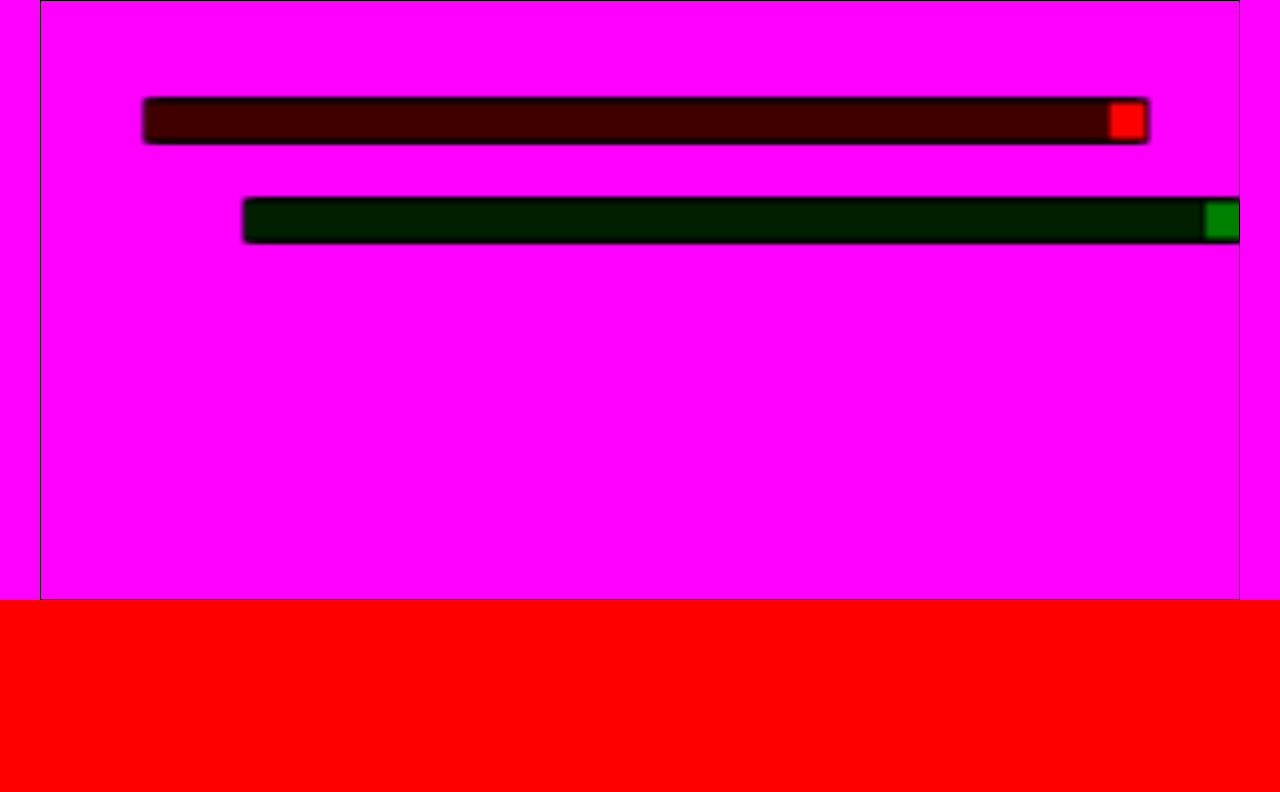
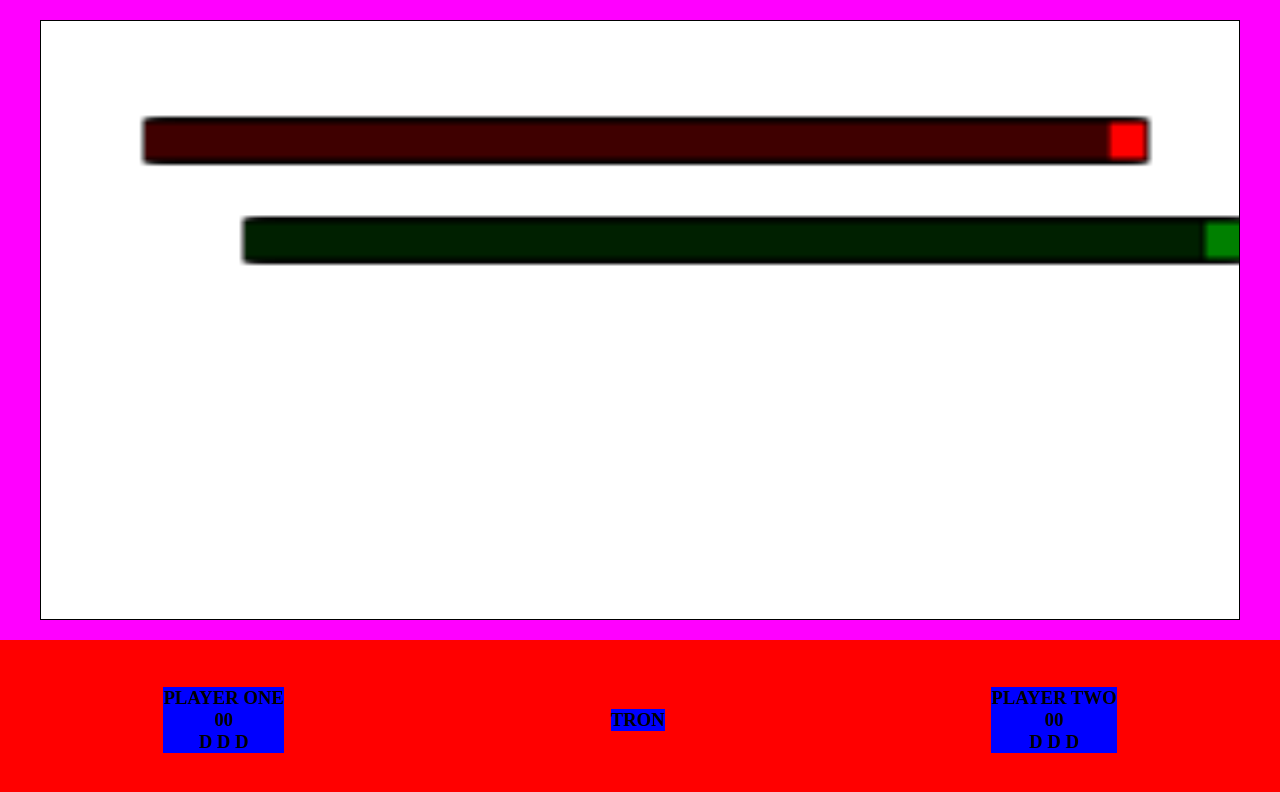
Before and after one commit to gmasterofnone/tron-classic, a website built with webpack: page index.html in a window 1280 px wide. Built offline with nearby package versions, Linux system fonts and the light colour scheme.

Commit message:
Adjust player score positions

```diff
--- a/game.css
+++ b/game.css
@@ -6,11 +6,10 @@
 
 body {
   display: grid;
-  grid-template-rows: 3fr 1fr;
+  grid-template-rows: 4fr 1fr;
   width: 100%;
   height: 100vh;
 }
-
 
 .game-map {
   display: flex;
@@ -18,7 +17,6 @@ body {
   justify-content: center;
   grid-template-rows: 1 / span 1;
   background-color: magenta;
-
 }
 
 #game {
@@ -27,13 +25,23 @@ body {
   display: block;
   width: 1200px;
   height: 600px;
+  background-color: white;
 }
 
 .start-screen {
   display: none;
 }
+
 .game-controls {
   display: flex;
+  align-content: center;
+  justify-content: space-around;
   grid-template-rows: 2 / span 1;
   background-color: red;
 }
+
+.player-one, .game-status, .player-two {
+  background-color: blue;
+  align-self: center;
+  text-align: center;
+}
--- a/index.html
+++ b/index.html
@@ -13,10 +13,17 @@
   </section>
   <section class="game-controls">
     <article class="player-one">
+      <h3>PLAYER ONE</h3>
+      <h1>00</h1>
+      <h3>D D D</h3>
     </article>
     <article class="game-status">
+      <h1>TRON</h1>
     </article>
     <article class="player-two">
+      <h3>PLAYER TWO</h3>
+      <h1>00</h1>
+      <h3>D D D</h3>
     </article>
   </section>
   <script src="main.bundle.js"></script>
```
